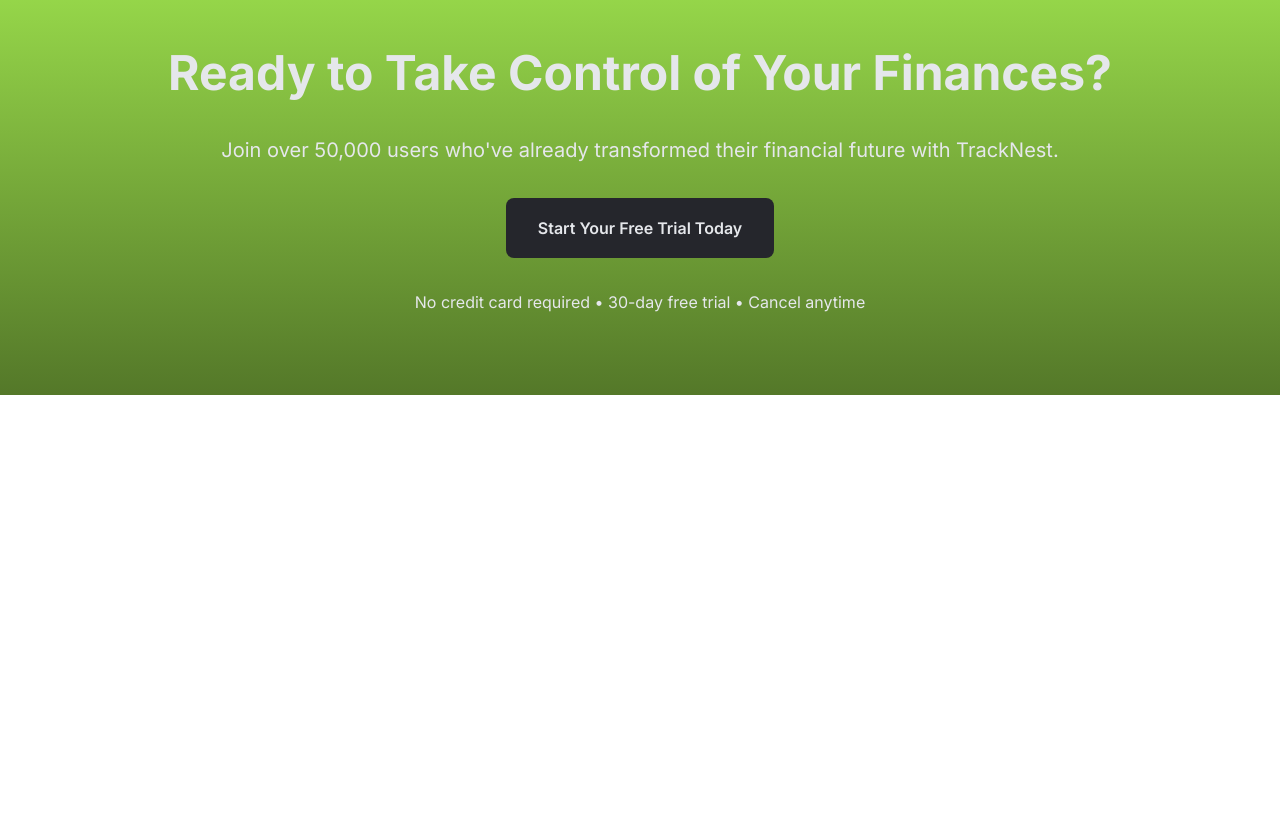
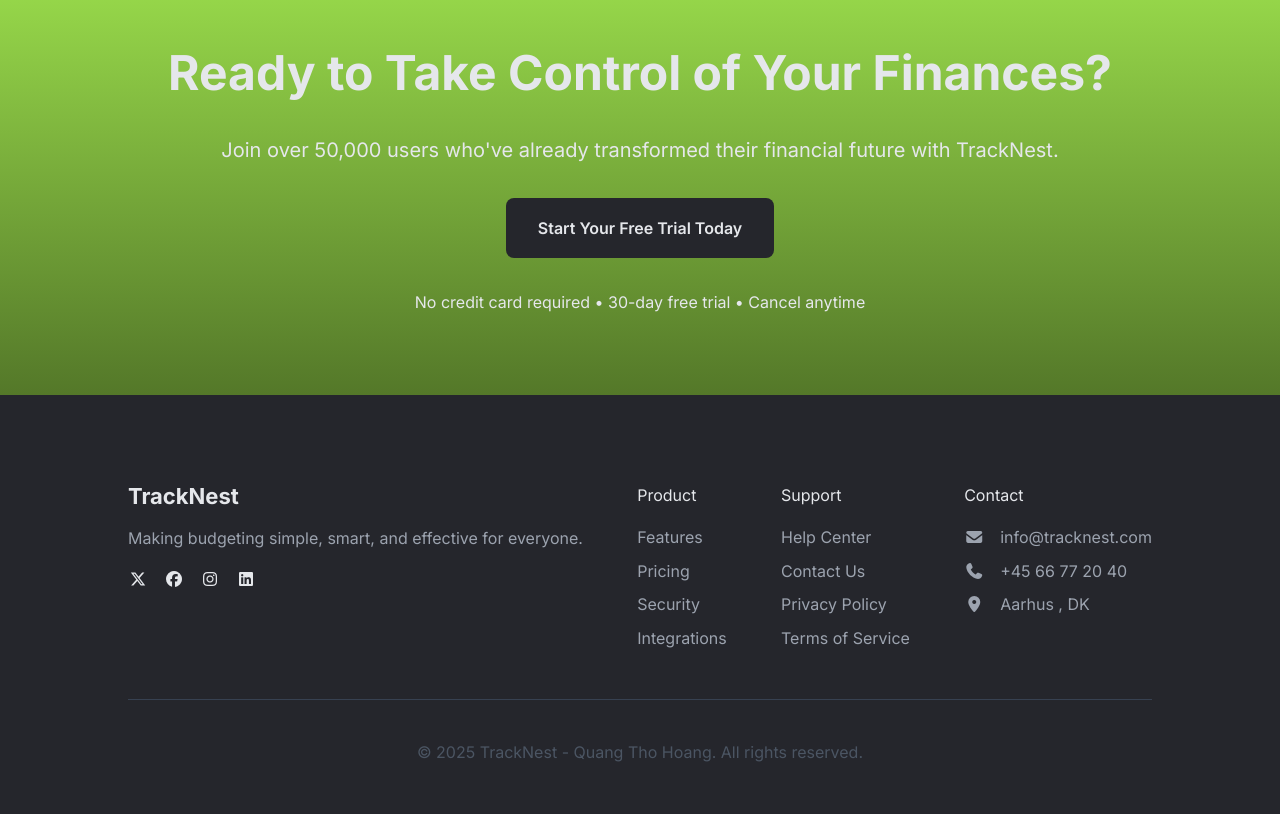
Before and after one commit to ThooHoang/TrackNest, a website built with Vite: page index.html in a window 1280 px wide. Shown: the part 6066-6880 px from the top of the page. Before the commit the page ends 6461 px from the top, so only its background shows below. Built offline with nearby package versions, Linux system fonts and the light colour scheme.

Commit message:
Add footer section with navigation links and social media icons

```diff
--- a/index.html
+++ b/index.html
@@ -285,6 +285,76 @@
       <p>No credit card required • 30-day free trial • Cancel anytime</p>
     </section>
   </main>
+  <footer>
+    <div class="footer-container container">
+      <div class="footer-wrapper">
+        <div class="footer-info">
+        <h3>
+          TrackNest
+        </h3>
+        <p>
+          Making budgeting simple, smart, and effective for everyone.
+        </p>
+        <ul class="footer-socials">
+          <a href="#"><li><i class="fa-brands fa-x-twitter"></i></li></a>
+          <a href="#"><li><i class="fa-brands fa-facebook"></i></li></a>
+          <a href="#"><li><i class="fa-brands fa-instagram"></i></li></a>
+          <a href="#"><li><i class="fa-brands fa-linkedin"></i></li></a>
+        </ul>
+      </div>
+      <div class="footer-column">
+        <p>Product</p>
+        <ul class="footer-links">
+          <a href="#features">
+            <li>Features</li>
+          </a>
+          <a href="#">
+            <li>Pricing</li>
+          </a>
+          <a href="#">
+            <li>Security</li>
+          </a>
+          <a href="#">
+            <li>Integrations</li>
+          </a>
+        </ul>
+      </div>
+      <div class="footer-column">
+        <p>Support</p>
+        <ul class="footer-links">
+          <a href="#features">
+            <li>Help Center</li>
+          </a>
+          <a href="#">
+            <li>Contact Us</li>
+          </a>
+          <a href="#">
+            <li>Privacy Policy</li>
+          </a>
+          <a href="#">
+            <li>Terms of Service</li>
+          </a>
+        </ul>
+      </div>
+      <div class="footer-column">
+        <p>Contact</p>
+        <ul class="footer-links">
+          <a href="#features">
+            <li><i class="fa-solid fa-envelope"></i>info@tracknest.com</li>
+          </a>
+          <a href="#">
+            <li><i class="fa-solid fa-phone"></i>+45 66 77 20 40</li>
+          </a>
+          <a href="#">
+            <li><i class="fa-solid fa-location-dot"></i>Aarhus , DK</li>
+          </a>
+        </ul>
+      </div>
+      </div>
+
+    </div>
+    <p class="credit">© 2025 TrackNest - Quang Tho Hoang. All rights reserved.</p>
+  </footer>
 
 </body>
 </html>
--- a/src/style.css
+++ b/src/style.css
@@ -474,3 +474,91 @@
 .trial p {
   color: var(--color-light);
 }
+
+
+/* Footer */
+
+footer {
+  background-color: var(--color-dark);
+  padding: 3rem;
+}
+
+
+
+.footer-container {
+  display: flex;
+
+
+}
+
+.footer-wrapper {
+  display: flex;
+  justify-content: space-between;
+  width: 100%;
+  border-bottom: 1px solid #374151;
+  padding-bottom: 3rem;
+}
+
+.footer-info {
+  display: flex;
+  flex-direction: column;
+  gap: 1rem;
+
+}
+
+.footer-info h3 {
+  color: var(--color-light);
+}
+
+.footer-info p {
+  color: #9CA3AF;
+}
+
+.footer-socials {
+  display: flex;
+  gap: 1rem;
+
+}
+
+.footer-socials a {
+  color: var(--color-light);
+
+}
+
+.footer-socials a li {
+  list-style-type: none;
+}
+
+.footer-column {
+  display: flex;
+  flex-direction: column;
+  gap: 1rem;
+}
+
+.footer-column p {
+  color: var(--color-light);
+}
+
+.footer-links {
+  display: flex;
+  flex-direction: column;
+  gap: 0.5rem;
+}
+
+.footer-links a {
+  color: #9CA3AF;
+  text-decoration: none;
+}
+
+
+.footer-links a li {
+  list-style-type: none;
+}
+
+.footer-links a li .fa-solid {
+  margin-right: 1rem;
+}
+
+.credit {
+  text-align: center;
+}
```
